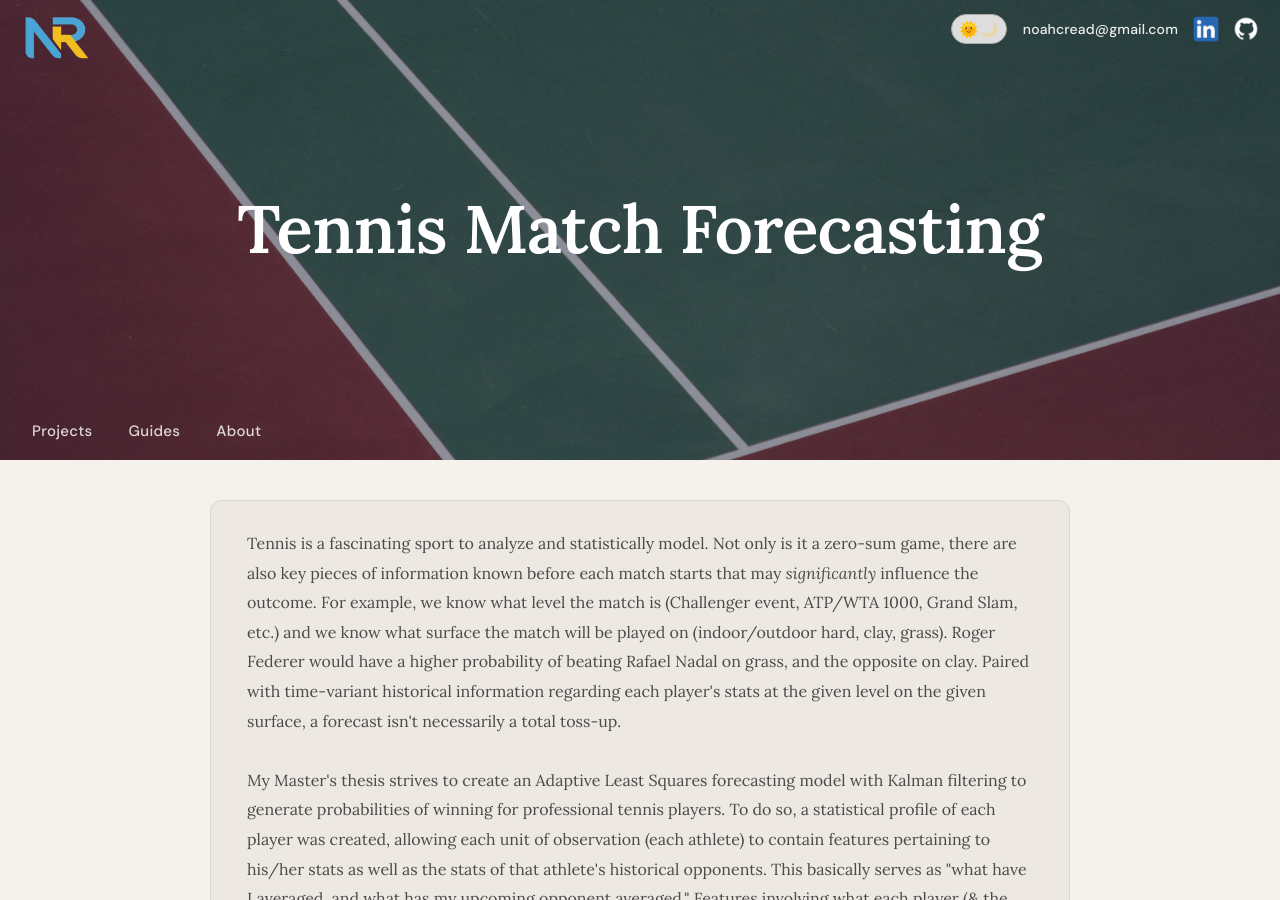
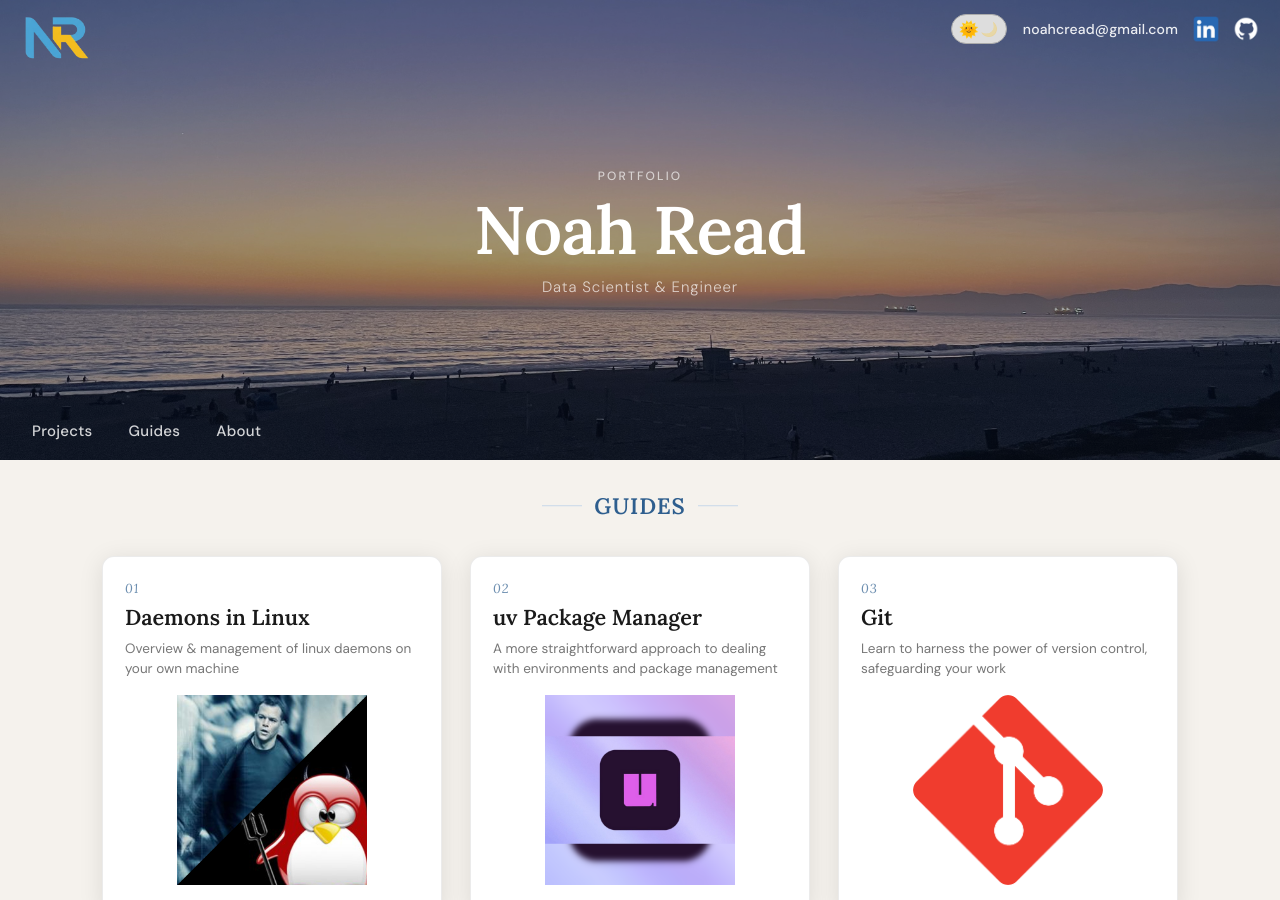
Before and after one commit to ncread/ncread.github.io, a Jekyll site: the page guides/index.html, which Jekyll copies as it is, in a window 1280 px wide and 900 px high. Built offline with Jekyll 4.4.1, drawn with Linux system fonts in a browser that asks for light colours; some of the changed text lies outside the part shown.

Commit message:
change directory structure for url purposes and add git draft

```diff
--- a/_layouts/guide.html
+++ b/_layouts/guide.html
@@ -22,7 +22,7 @@
 
     <nav>
         <a href="/">Home</a>
-        <a href="/templates/guides.html">Back to Guides</a>
+        <a href="/guides/index.html">Back to Guides</a>
     </nav>
     <!-- <h1>{{ page.title }}</h1> -->
     <article class="guide-content">
--- a/templates/about.html
+++ b/about/index.html
@@ -51,9 +51,9 @@
         </div>
 
         <nav class="nav-bar">
-            <a href="https://noahcread.com" class="nav-link">Projects</a>
-            <a href="/templates/guides.html" class="nav-link">Guides</a>
-            <a href="/templates/about.html" class="nav-link">About</a>
+            <a href="/index.html" class="nav-link">Projects</a>
+            <a href="/guides/index.html" class="nav-link">Guides</a>
+            <a href="/about/index.html" class="nav-link">About</a>
         </nav>
     </header>
 
--- a/templates/thesis.html
+++ b/guides/index.html
@@ -1,11 +1,10 @@
 <!DOCTYPE html>
-<html lang="en" data-theme="light">
+<html lang="en">
 <head>
     <meta charset="UTF-8">
     <meta name="viewport" content="width=device-width, initial-scale=1.0">
-    <title>Noah Thesis</title>
+    <title>Noah Guides</title>
     <link rel="stylesheet" href="/static/styles.css">
-    <link rel="stylesheet" href="/static/thesis.css">
     <link rel="preconnect" href="https://fonts.googleapis.com">
     <link rel="preconnect" href="https://fonts.gstatic.com" crossorigin>
     <link href="https://fonts.googleapis.com/css2?family=Lora:ital,wght@0,400;0,600;1,400&family=DM+Sans:wght@300;400;500;600&display=swap" rel="stylesheet">
@@ -45,44 +44,74 @@
         </div>
 
         <div class="header_content">
-            <h1 class="header_name">Tennis Match Forecasting</h1>
+            <p class="header_eyebrow">Portfolio</p>
+            <h1 class="header_name">Noah Read</h1>
+            <p class="header_tagline">Data Scientist &amp; Engineer</p>
         </div>
 
         <nav class="nav-bar">
-            <a href="https://noahcread.com" class="nav-link">Projects</a>
-            <a href="/templates/guides.html" class="nav-link">Guides</a>
-            <a href="/templates/about.html" class="nav-link">About</a>
+            <a href="/index.html" class="nav-link">Projects</a>
+            <a href="/guides/index.html" class="nav-link">Guides</a>
+            <a href="/about/index.html" class="nav-link">About</a>
         </nav>
     </header>
 
     <main>
-        <div class="thesis_mobile">
-            <a href="/Read_Thesis_01.pdf#toolbar=0&scrollbar=1&navpanes=0&view=FitH" target="_blank">Open Thesis PDF</a>
+        <div class="section_header">
+            <h2>Guides</h2>
         </div>
 
-        <div class="purpose">
+        <!-- <div class="purpose">
             <h3>
-                Tennis is a fascinating sport to analyze and statistically model. Not only is it a zero-sum game, there are also key pieces of information known
-                before each match starts that may <i>significantly</i> influence the outcome. For example, we know what level the match is
-                (Challenger event, ATP/WTA 1000, Grand Slam, etc.) and we know what surface the match will be played on (indoor/outdoor hard, clay, grass). Roger
-                Federer would have a higher probability of beating Rafael Nadal on grass, and the opposite on clay. Paired with
-                time-variant historical information regarding each player's stats at the given level on the given surface, a forecast isn't necessarily a total toss-up.
-                <br><br>
-                My Master's thesis strives to create an Adaptive Least Squares forecasting model with Kalman filtering to generate probabilities of winning for professional
-                tennis players. To do so, a statistical profile of each player was created, allowing each unit of observation (each athlete) to contain features pertaining to
-                his/her stats as well as the stats of that athlete's historical opponents. This basically serves as "what have I averaged, and what has my upcoming opponent
-                averaged." Features involving what each player (& the respective opponent) would give up on average were also included. With 4x the baseline number of features,
-                the feature set was robust.
-                <br><br>
-                The model ultimately achieved an accuracy a few percentage points higher than if winners were chosen strictly by rankings (which is still a fairly strong method).
-                Any two names along with a corresponding tournament name can be inputted into a program, which ingests two competing player names as well as unique information about
-                the specific tournament (surface type, level, etc.) and outputs probabilities of winning for each player. Both R and Python were leveraged to bring this project past
-                the finish line. The entire official document is displayed below.
+                Amidst the prevalence of large language models serving as omnipotent guides, I wanted to make an effort to steer away and write my own
+                collection of guides covering topics that I have researched and find interesting, or topics that I chase after again
+                and again to remember certain syntax. Rather than duplicate my research efforts, these guides will serve as accessible
+                references for me, and possibly others.
             </h3>
-        </div>
+        </div> -->
 
-        <div class="thesis_iframe_container">
-            <iframe src="/Read_Thesis_01.pdf#toolbar=0&scrollbar=1&navpanes=0&view=FitH" title="Noah Read Master's Thesis"></iframe>
+
+        <div class="project_grid">
+
+            <div class="project_card">
+                <a class="project_card_inner" href="/guides/daemons">
+                    <div class="project_title">
+                        <span class="project_number">01</span>
+                        <h3>Daemons in Linux</h3>
+                        <p class="skills">Overview & management of linux daemons on your own machine</p>
+                    </div>
+                    <div class="thesis_img" href="/guides/daemons">
+                        <img src="/assets/daemons.jpg" alt="Linux Background Processes">
+                    </div>
+                </a>
+            </div>
+
+            <div class="project_card">
+                <a class="project_card_inner" href="/guides/uv">
+                    <div class="project_title">
+                        <span class="project_number">02</span>
+                        <h3>uv Package Manager</h3>
+                        <p class="skills">A more straightforward approach to dealing with environments and package management</p>
+                    </div>
+                    <div class="thesis_img" href="/guides/uv">
+                        <img src="/assets/uv2.png" alt="Astral Logo">
+                    </div>
+                </a>
+            </div>
+
+            <div class="project_card">
+                <a class="project_card_inner" href="/guides/git">
+                    <div class="project_title">
+                        <span class="project_number">03</span>
+                        <h3>Git</h3>
+                        <p class="skills">Learn to harness the power of version control, safeguarding your work</p>
+                    </div>
+                    <div class="thesis_img" href="/guides/git">
+                        <img src="/assets/git.png" alt="Git Logo">
+                    </div>
+                </a>
+            </div>
+
         </div>
     </main>
 
```
Also changed, not shown: guides/git.md (added, +48 -0 lines), index.html (+5 -5 lines), thesis/index.html (renamed from templates/guides.html, +29 -46 lines), assets/git.png (added).
